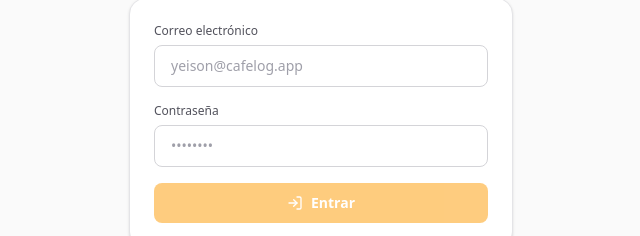
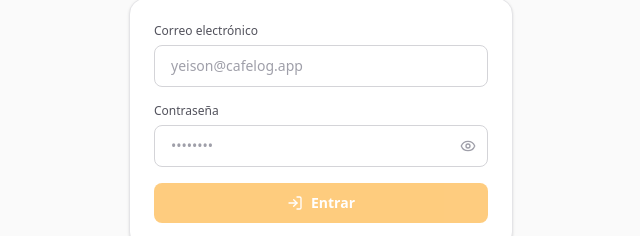
Before and after one commit to joseeverm/cafelog, a React (Vite) app in the folder client/: page / in a window 1280 px wide. Shown: the part 357-593 px from the top of the page, without its empty margins (319-959 px from the left). Built offline with nearby package versions, Linux system fonts and the light colour scheme; no server answers.

Commit message:
feat: add password visibility toggle to login form

```diff
--- a/client/src/pages/Login.tsx
+++ b/client/src/pages/Login.tsx
@@ -1,11 +1,12 @@
 import { useState, type FormEvent } from 'react'
-import { Coffee, LogIn } from 'lucide-react'
+import { Coffee, LogIn, Eye, EyeOff } from 'lucide-react'
 import { useAuth } from '../context/AuthContext'
 
 export default function Login() {
   const { login } = useAuth()
   const [email, setEmail] = useState('')
   const [password, setPassword] = useState('')
+  const [showPassword, setShowPassword] = useState(false)
   const [error, setError] = useState('')
   const [loading, setLoading] = useState(false)
 
@@ -58,8 +59,9 @@
             <label className="block text-xs font-medium text-zinc-600 dark:text-zinc-400 mb-1.5">
               Contraseña
             </label>
+            <div className="relative">
               <input
-              type="password"
+                type={showPassword ? 'text' : 'password'}
                 value={password}
                 onChange={e => setPassword(e.target.value)}
                 placeholder="••••••••"
@@ -67,6 +69,15 @@
                 autoComplete="current-password"
                 className={inputCls}
               />
+              <button
+                type="button"
+                onClick={() => setShowPassword(v => !v)}
+                className="absolute right-3 top-1/2 -translate-y-1/2 text-zinc-400 hover:text-zinc-600 dark:hover:text-zinc-300 transition-colors"
+                tabIndex={-1}
+              >
+                {showPassword ? <EyeOff className="w-4 h-4" /> : <Eye className="w-4 h-4" />}
+              </button>
+            </div>
           </div>
 
           {error && (
```
Lines whose indentation alone changed are shown as unchanged.
